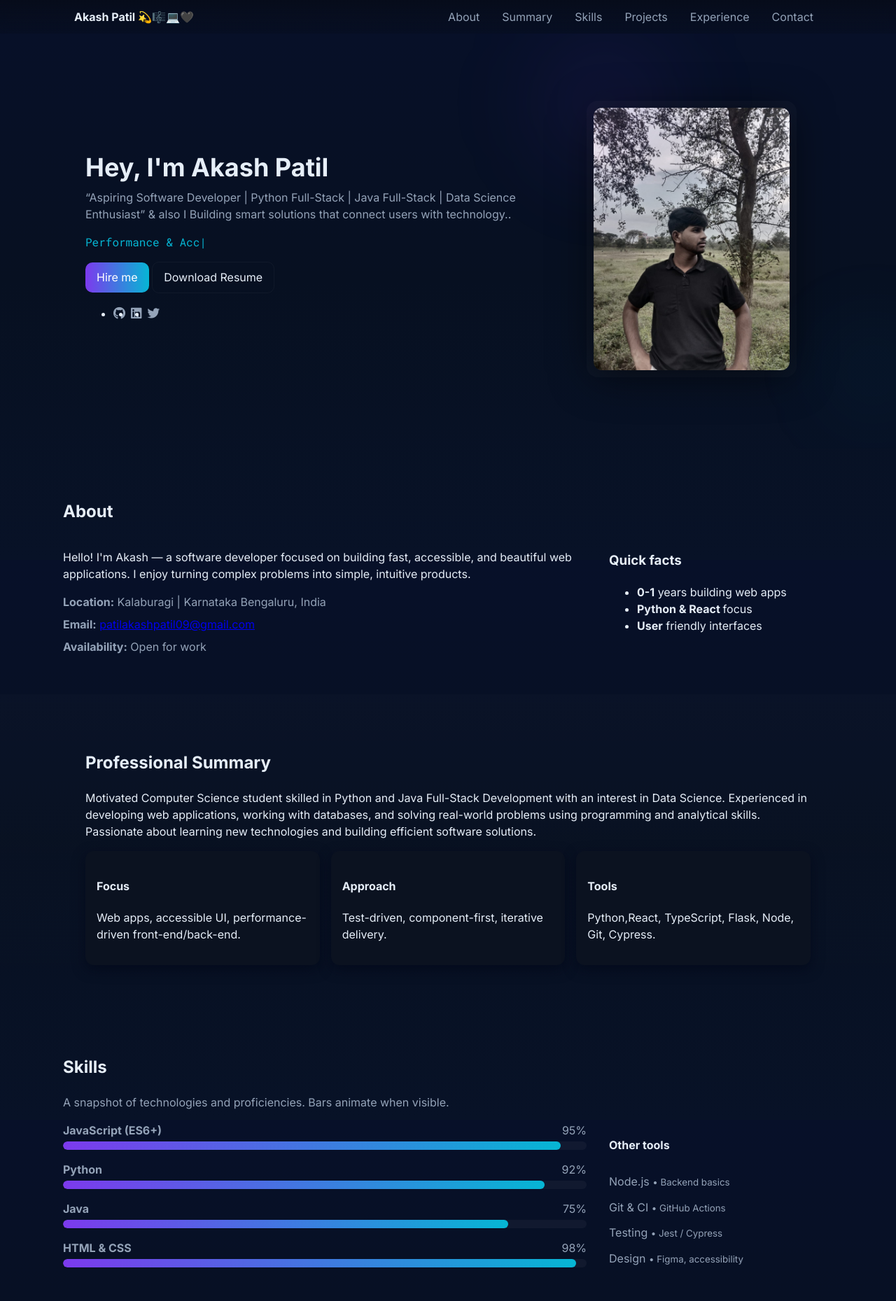
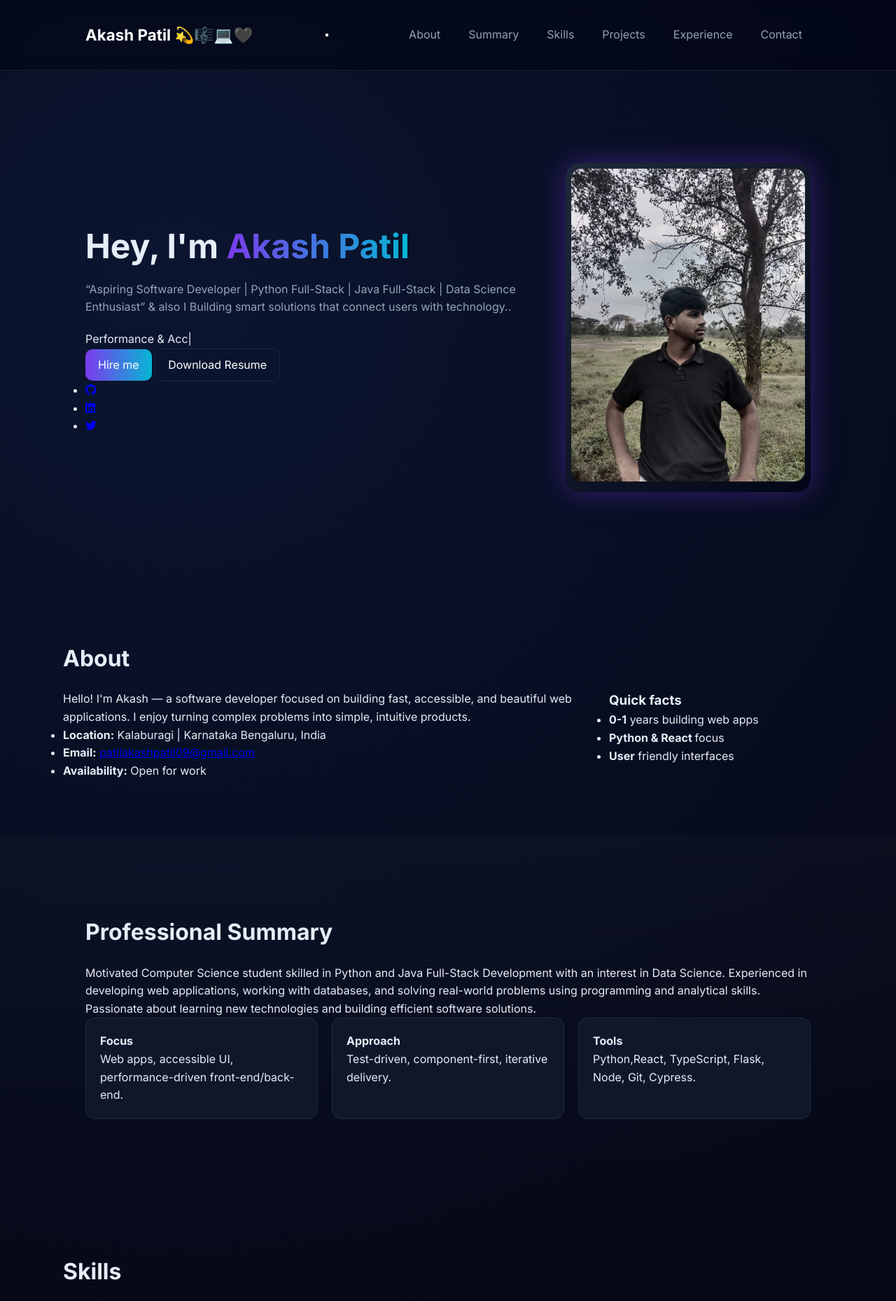
Before and after one commit to patilakashpatil09-collab/portfolio, a plain HTML site: page index.html in a window 1280 px wide. Shown: the top 1859 px of the page at 70% size. Drawn offline with Linux system fonts and the light colour scheme.

Commit message:
Refactor CSS variables and update component styles
Updated CSS variables for background, card, text, and radius. Enhanced styling for various components including header, hero section, and footer.

```diff
--- a/styles.css
+++ b/styles.css
@@ -1,119 +1,366 @@
 :root{
-  --bg:#0f1724;
-  --card:#0b1220;
-  --muted:#94a3b8;
-  --accent:#7c3aed;
-  --accent-2:#06b6d4;
-  --text:#e6eef8;
-  --glass: rgba(255,255,255,0.03);
-  --container: 1100px;
-  --radius:12px;
-  --ease:cubic-bezier(.2,.9,.3,1);
-  font-synthesis:none;
+--bg:#050816;
+--card:#0f172a;
+--text:#e6edf7;
+--muted:#94a3b8;
+--accent:#7c3aed;
+--accent2:#06b6d4;
+--border:rgba(255,255,255,0.08);
+--glass:rgba(255,255,255,0.04);
+--radius:14px;
+--container:1100px;
+--ease:cubic-bezier(.2,.9,.3,1);
 }
 
-*{box-sizing:border-box}
-html,body{height:100%}
+*{
+margin:0;
+padding:0;
+box-sizing:border-box;
+}
+
+html{
+scroll-behavior:smooth;
+}
+
 body{
-  margin:0;
-  font-family:"Inter",system-ui,-apple-system,Segoe UI,Roboto,"Helvetica Neue",Arial;
-  background:linear-gradient(180deg,#071029 0%, #071021 50%, #081227 100%);
-  color:var(--text);
-  -webkit-font-smoothing:antialiased;
-  -moz-osx-font-smoothing:grayscale;
-  line-height:1.5;
-  background-color:var(--bg);
+font-family:"Inter",system-ui;
+background:radial-gradient(circle at 20% 10%,#0b1530,transparent 40%),
+radial-gradient(circle at 80% 80%,#81aada,transparent 40%),
+var(--bg);
+color:var(--text);
+line-height:1.6;
 }
 
 /* container */
-.container{max-width:var(--container);margin:0 auto;padding:2rem}
 
-/* header/nav */
-.site-header{position:sticky;top:0;z-index:50;background:linear-gradient(180deg, rgba(7,10,18,0.6), rgba(7,10,18,0.2));backdrop-filter:blur(6px)}
-.nav{display:flex;align-items:center;justify-content:space-between;padding:0.75rem 1rem}
-.brand{font-weight:700;color:var(--text);text-decoration:none}
-.nav-links{display:flex;gap:0.5rem;align-items:center;list-style:none;margin:0;padding:0}
-.nav-links a{color:var(--muted);text-decoration:none;padding:0.5rem 0.75rem;border-radius:8px;transition:all 180ms var(--ease)}
-.nav-links a:hover{color:var(--text);background:var(--glass)}
-.cta{background:linear-gradient(90deg,var(--accent),var(--accent-2));color:#fff;padding:0.5rem 0.9rem;border-radius:10px}
-.nav-toggle{display:none;background:none;border:0;padding:6px}
+.container{
+max-width:var(--container);
+margin:auto;
+padding:2rem;
+}
+
+/* navbar */
+
+.site-header{
+position:sticky;
+top:0;
+z-index:100;
+background:rgba(3,6,20,0.6);
+backdrop-filter:blur(10px);
+border-bottom:1px solid var(--border);
+}
+
+.nav{
+display:flex;
+justify-content:space-between;
+align-items:center;
+}
+
+.brand{
+font-size:1.4rem;
+font-weight:700;
+text-decoration:none;
+color:white;
+}
+
+.nav-links{
+display:flex;
+gap:1rem;
+list-style:none;
+}
+
+.nav-links a{
+text-decoration:none;
+color:var(--muted);
+padding:6px 12px;
+border-radius:8px;
+transition:0.3s;
+}
+
+.nav-links a:hover{
+background:var(--glass);
+color:white;
+}
 
 /* hero */
-.hero{padding:4rem 0;position:relative;overflow:hidden;margin-bottom:1.5rem}
-.hero-grid{display:grid;grid-template-columns:1fr 320px;gap:2rem;align-items:center}
-.hero-content h1{font-size:2.25rem;margin:0 0 .25rem}
-.hero-subtitle{color:var(--muted);margin:0 0 1rem}
-.typing{font-family:"Roboto Mono",monospace;color:var(--accent-2);margin:0 0 1rem}
-.cursor{opacity:1;animation:blink 1s step-end infinite}
-@keyframes blink{50%{opacity:0}}
-.avatar-frame{background:linear-gradient(135deg, rgba(255,255,255,0.03), rgba(255,255,255,0.02));padding:10px;border-radius:16px;display:inline-block}
-.avatar-frame img{display:block;width:100%;height:100%;max-width:280px;border-radius:12px;object-fit:cover;filter:drop-shadow(0 6px 30px rgba(0,0,0,0.6))}
 
-/* animated background */
-.animated-bg{position:absolute;right:-20%;bottom:-30%;width:60rem;height:60rem;border-radius:50%;
-  background:radial-gradient(circle at 30% 30%, rgba(124,58,237,0.12), transparent 15%),
-             radial-gradient(circle at 70% 70%, rgba(6,182,212,0.08), transparent 10%);
-  transform:translateZ(0);filter:blur(60px);pointer-events:none}
+.hero{
+padding:100px 0;
+}
+
+.hero-grid{
+display:grid;
+grid-template-columns:1fr 350px;
+gap:40px;
+align-items:center;
+}
+
+.hero-content h1{
+font-size:3rem;
+margin-bottom:10px;
+}
+
+.name{
+background:linear-gradient(90deg,var(--accent),var(--accent2));
+-webkit-background-clip:text;
+-webkit-text-fill-color:transparent;
+}
+
+.hero-subtitle{
+color:var(--muted);
+margin-bottom:20px;
+}
+
+/* avatar */
+
+.avatar-frame{
+background:linear-gradient(135deg,#1e293b,#020617);
+padding:8px;
+border-radius:20px;
+box-shadow:0 0 40px rgba(124,58,237,0.4);
+}
+
+.avatar-frame img{
+width:100%;
+border-radius:15px;
+}
 
 /* sections */
-.section{padding:3rem 0}
-.alt-bg{background:linear-gradient(180deg, rgba(255,255,255,0.01), transparent)}
-h2{margin-top:0}
+
+.section{
+padding:80px 0;
+}
+
+.alt-bg{
+background:linear-gradient(180deg,rgba(255,255,255,0.02),transparent);
+}
+
+h2{
+font-size:2rem;
+margin-bottom:20px;
+}
+
+/* cards */
+
+.card{
+background:var(--card);
+padding:20px;
+border-radius:var(--radius);
+border:1px solid var(--border);
+transition:0.3s;
+}
+
+.card:hover{
+transform:translateY(-5px);
+box-shadow:0 10px 40px rgba(0,0,0,0.5);
+}
 
 /* about */
-.about-grid{display:grid;grid-template-columns:1fr 320px;gap:2rem}
-.info-list{list-style:none;padding:0;margin:1rem 0 0}
-.info-list li{color:var(--muted);margin-bottom:0.5rem}
 
-/* summary cards */
-.summary-cards{display:flex;gap:1rem;margin-top:1rem}
-.card{background:var(--card);padding:1rem;border-radius:12px;flex:1;box-shadow:0 6px 18px rgba(2,6,23,0.6)}
+.about-grid{
+display:grid;
+grid-template-columns:1fr 320px;
+gap:30px;
+}
+
+/* summary */
+
+.summary-cards{
+display:grid;
+grid-template-columns:repeat(auto-fit,minmax(200px,1fr));
+gap:20px;
+}
 
 /* skills */
-.skills-grid{display:grid;grid-template-columns:1fr 320px;gap:2rem;align-items:start}
-.skill{margin-bottom:1rem}
-.skill-meta{display:flex;justify-content:space-between;margin-bottom:0.25rem;color:var(--muted)}
-.progress{background:rgba(255,255,255,0.04);height:12px;border-radius:999px;overflow:hidden}
-.progress > span{display:block;height:100%;width:0;background:linear-gradient(90deg,var(--accent),var(--accent-2));border-radius:999px;transition:width 900ms var(--ease)}
-.tool-list{list-style:none;padding:0;margin:0}
-.tool-list li{padding:0.4rem 0;color:var(--muted)}
 
-/* timeline */
-.timeline{display:flex;flex-direction:column;gap:1rem}
-.timeline-item{background:linear-gradient(180deg, rgba(255,255,255,0.02), transparent);padding:1rem;border-radius:12px;border-left:4px solid rgba(124,58,237,0.18)}
-.timeline-item time{display:block;color:var(--muted);font-size:0.9rem}
+.skills-grid{
+display:grid;
+grid-template-columns:1fr 320px;
+gap:40px;
+}
+
+.skill{
+margin-bottom:15px;
+}
+
+.skill-meta{
+display:flex;
+justify-content:space-between;
+color:var(--muted);
+margin-bottom:5px;
+}
+
+.progress{
+height:10px;
+background:#020617;
+border-radius:50px;
+overflow:hidden;
+}
+
+.progress span{
+display:block;
+height:100%;
+background:linear-gradient(90deg,var(--accent),var(--accent2));
+border-radius:50px;
+}
+
+/* tools */
+
+.tool-list{
+list-style:none;
+}
+
+.tool-list li{
+margin-bottom:8px;
+color:var(--muted);
+}
+
+/* projects */
+
+.projects-grid{
+display:grid;
+grid-template-columns:repeat(auto-fit,minmax(300px,1fr));
+gap:30px;
+}
+
+.project-card{
+background:linear-gradient(180deg,#020617,#0f172a);
+padding:25px;
+border-radius:var(--radius);
+border:1px solid var(--border);
+transition:0.35s;
+position:relative;
+overflow:hidden;
+}
+
+.project-card::before{
+content:"";
+position:absolute;
+inset:0;
+background:linear-gradient(120deg,transparent,rgba(124,58,237,0.15),transparent);
+opacity:0;
+transition:0.4s;
+}
+
+.project-card:hover::before{
+opacity:1;
+}
+
+.project-card:hover{
+transform:translateY(-8px) scale(1.02);
+box-shadow:0 20px 60px rgba(0,0,0,0.7);
+}
+
+.project-card h3{
+color:#38bdf8;
+margin-bottom:10px;
+}
+
+.project-date{
+font-size:13px;
+color:var(--muted);
+margin-bottom:10px;
+}
+
+.tech{
+font-size:13px;
+color:#cbd5f5;
+}
+
+/* buttons */
+
+.btn{
+display:inline-block;
+padding:10px 18px;
+border-radius:10px;
+text-decoration:none;
+transition:0.3s;
+}
+
+.btn.primary{
+background:linear-gradient(90deg,var(--accent),var(--accent2));
+color:white;
+}
+
+.btn.primary:hover{
+transform:translateY(-2px);
+box-shadow:0 10px 25px rgba(124,58,237,0.5);
+}
+
+.btn.outline{
+border:1px solid var(--border);
+color:white;
+}
 
 /* contact */
-.contact-grid{display:grid;grid-template-columns:1fr 320px;gap:2rem;align-items:start}
-.contact-form{background:var(--card);padding:1rem;border-radius:12px}
-.field-row{margin-bottom:0.75rem}
-.field-row label{display:block;margin-bottom:0.25rem;color:var(--muted);font-size:0.95rem}
-.field-row input,.field-row textarea{width:100%;padding:0.6rem;border-radius:8px;border:0;background:rgba(255,255,255,0.02);color:var(--text)}
-.form-status{margin-top:0.5rem;color:var(--muted)}
+
+.contact-grid{
+display:grid;
+grid-template-columns:1fr 300px;
+gap:30px;
+}
+
+.contact-form{
+background:var(--card);
+padding:20px;
+border-radius:var(--radius);
+border:1px solid var(--border);
+}
+
+.field-row{
+margin-bottom:15px;
+}
+
+.field-row input,
+.field-row textarea{
+width:100%;
+padding:10px;
+border-radius:8px;
+border:none;
+background:#020617;
+color:white;
+}
 
 /* footer */
-.site-footer{padding:2rem 0;border-top:1px solid rgba(255,255,255,0.02)}
-.footer-grid{display:flex;justify-content:space-between;gap:1rem;align-items:center}
 
-/* buttons */
-.btn{display:inline-block;padding:0.6rem 1rem;border-radius:10px;border:0;background:transparent;color:var(--text);text-decoration:none;cursor:pointer}
-.btn.primary{background:linear-gradient(90deg,var(--accent),var(--accent-2));color:#fff}
-.btn.outline{border:1px solid rgba(255,255,255,0.04)}
-.social{display:flex;gap:0.5rem;margin-top:1rem}
-.social a{color:var(--muted);font-size:1.1rem}
+.site-footer{
+padding:30px 0;
+text-align:center;
+border-top:1px solid var(--border);
+margin-top:40px;
+color:var(--muted);
+}
 
-/* reveal animations */
-.reveal{opacity:0;transform:translateY(16px);transition:opacity 560ms var(--ease),transform 560ms var(--ease)}
-.reveal.visible{opacity:1;transform:none}
+/* animation */
+
+.reveal{
+opacity:0;
+transform:translateY(30px);
+transition:0.6s;
+}
+
+.reveal.visible{
+opacity:1;
+transform:none;
+}
 
 /* responsive */
-@media (max-width:980px){
-  .hero-grid{grid-template-columns:1fr; text-align:center}
-  .about-grid,.skills-grid,.contact-grid{grid-template-columns:1fr}
-  .nav-links{position:fixed;right:12px;top:64px;flex-direction:column;background:rgba(4,8,15,0.9);padding:0.75rem;border-radius:12px;display:none}
-  .nav-links.show{display:flex}
-  .nav-toggle{display:block}
+
+@media(max-width:900px){
+
+.hero-grid{
+grid-template-columns:1fr;
+text-align:center;
 }
 
-/* small tweaks */
-.muted{color:var(--muted)}
+.about-grid,
+.skills-grid,
+.contact-grid{
+grid-template-columns:1fr;
+}
+
+.nav-links{
+display:none;
+}
+
+}
```
